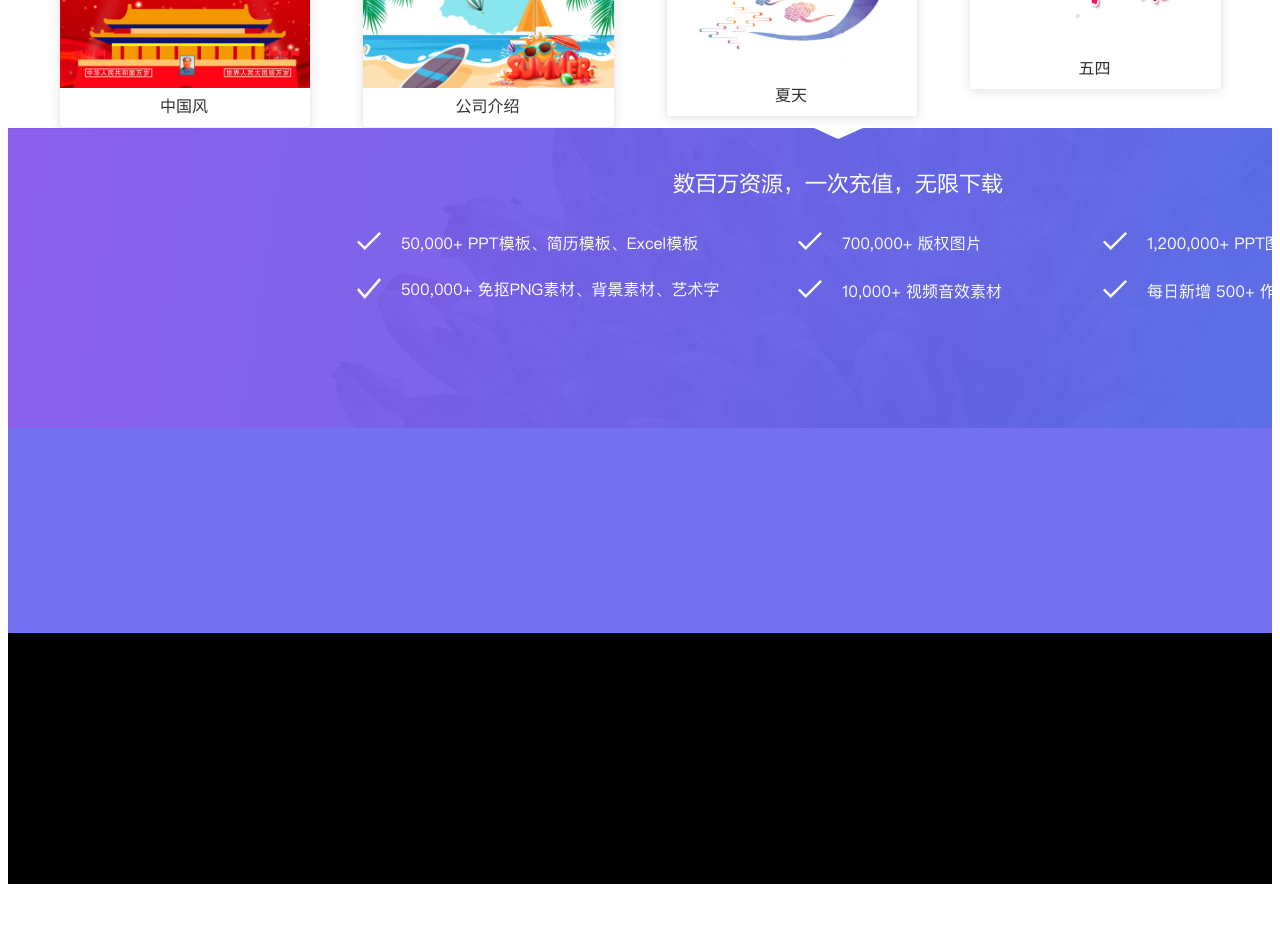
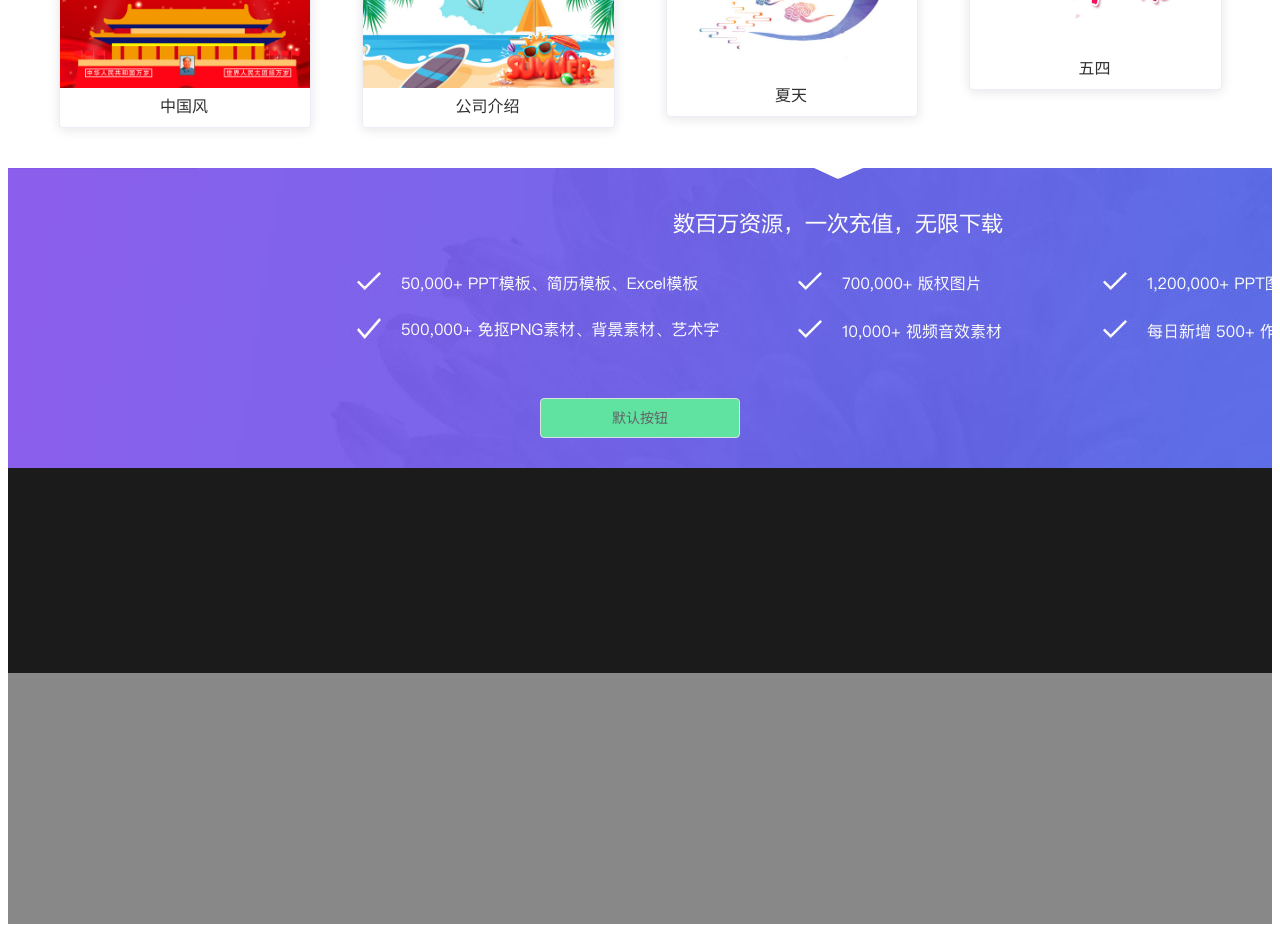
Before and after one commit to zmj0920/vue-elementui, a Vue app: page /#/ in a window 1280 px wide. Shown: the part 1920-2852 px from the top of the page. Before the commit the page ends 2812 px from the top, so only its background shows below. Built offline with nearby package versions, Linux system fonts and the light colour scheme.

Commit message:
foot-content

```diff
--- a/src/components/Home.vue
+++ b/src/components/Home.vue
@@ -73,7 +73,7 @@
     </el-row>
 
     <el-row class="foot-banner">
-
+     <el-button class="foot-banner-btn" style="background-color:#60e2a0">默认按钮</el-button>
 
 
     </el-row>
@@ -197,19 +197,26 @@ export default {
   margin-left: 15%;
 }
 .foot-banner{
+  margin-top: 40px;
+  padding-top: 230px;
 height: 300px;
 background-image: url("./../img/foot_banner.jpg");
 background-position-x: -130px;
+text-align: center;
 /* background-color: #28dd8e; */
 }
+.foot-banner-btn{
+  width: 200px;
+}
+
 .foot-content{
 height: 205px;
-background-color:#7371ef;
+background-color:#1B1B1B;
 }
 
 .bottom-seo-box{
 
 height: 251px;
-background-color:black;
+background-color:#888888;
 }
 </style>
```
